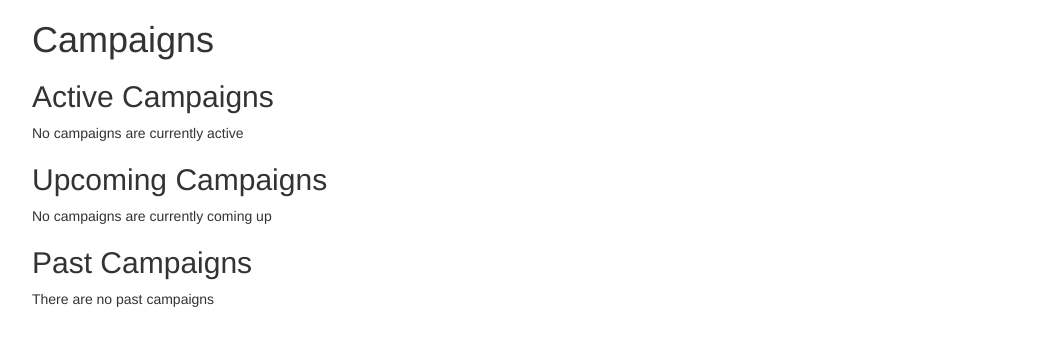
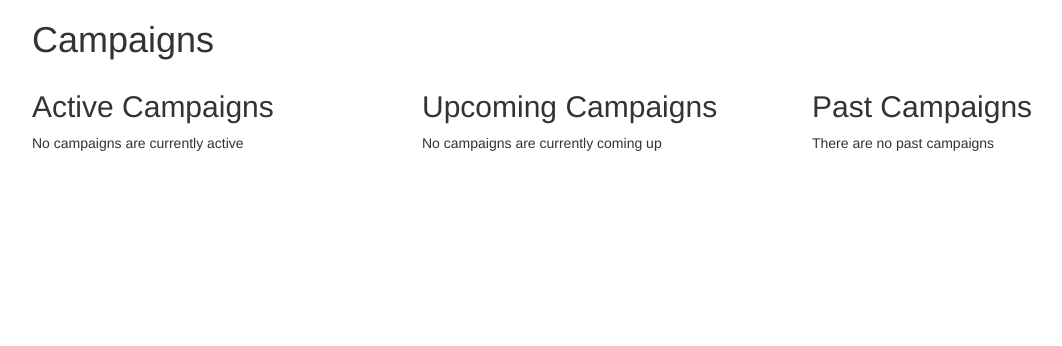
Before and after one commit to bitcastza/zebra-crossing, a Django app: template zebracrossing/campaigns/templates/campaigns/index.html in a window 1280 px wide. Shown: the top 346 px of the page, without its empty margins (38-1100 px from the left). Run offline with Django 3.2, Linux system fonts and the light colour scheme; the template is opened without the code that fills it, so the values that code supplies are empty; some libraries are stand-ins or nearby versions.

Commit message:
wrap content on screens smaller than 1200px wide

```diff
--- a/zebracrossing/campaigns/templates/campaigns/index.html
+++ b/zebracrossing/campaigns/templates/campaigns/index.html
@@ -2,6 +2,8 @@
 {% block content %}
 <h1>Campaigns</h1>
 
+<div id="campaigns" class="row">
+  <div class="col-lg-4">
     <h2>Active Campaigns</h2>
     {% if active_campaigns %}
       <ul class="list-group">
@@ -12,7 +14,8 @@
     {% else %}
       <p>No campaigns are currently active</p>
     {% endif %}
-
+  </div>
+  <div class="col-lg-4">
     <h2>Upcoming Campaigns</h2>
     {% if upcoming_campaigns %}
       <ul class="list-group">
@@ -23,7 +26,8 @@
     {% else %}
       <p>No campaigns are currently coming up</p>
     {% endif %}
-
+  </div>
+  <div class="col-lg-4">
     <h2>Past Campaigns</h2>
     {% if past_campaigns %}
       <ul class="list-group">
@@ -34,4 +38,5 @@
     {% else %}
       <p>There are no past campaigns</p>
     {% endif %}
+  </div>
 {% endblock %}
```
Lines whose indentation alone changed are shown as unchanged.
